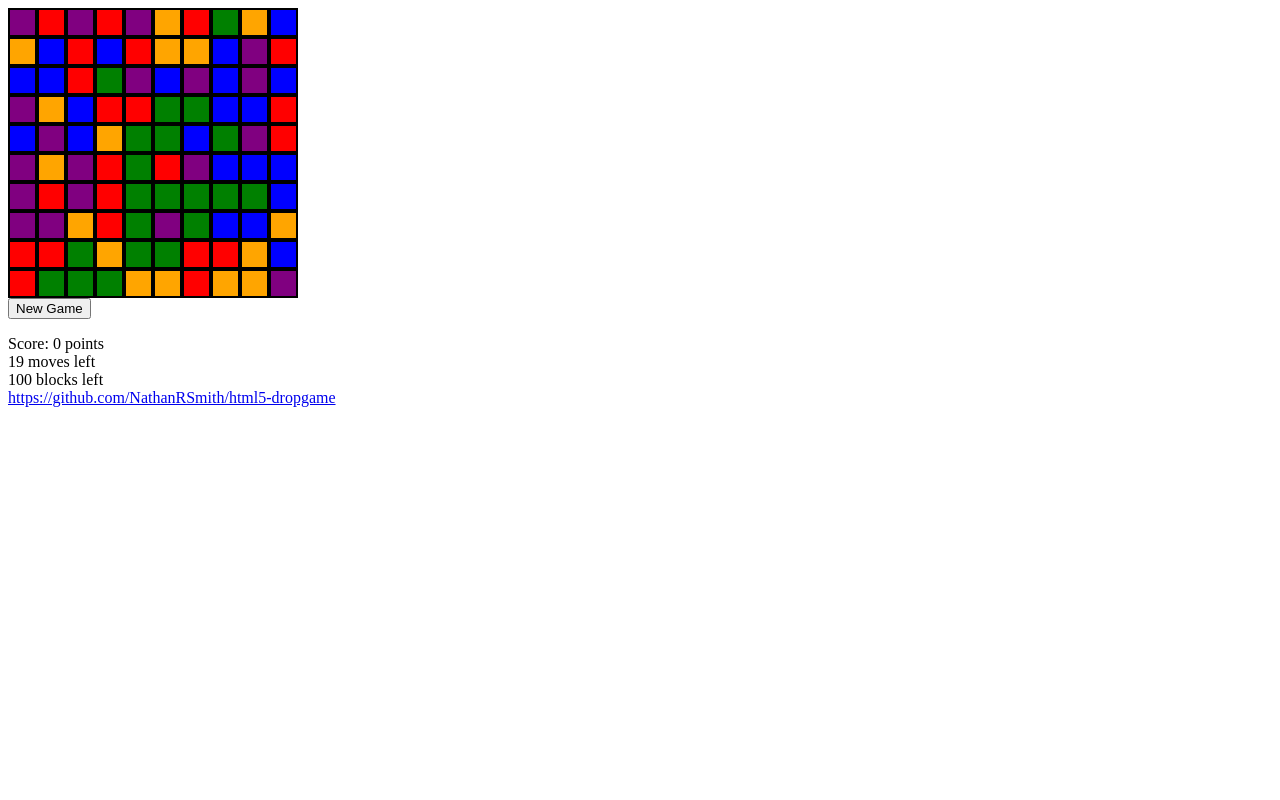
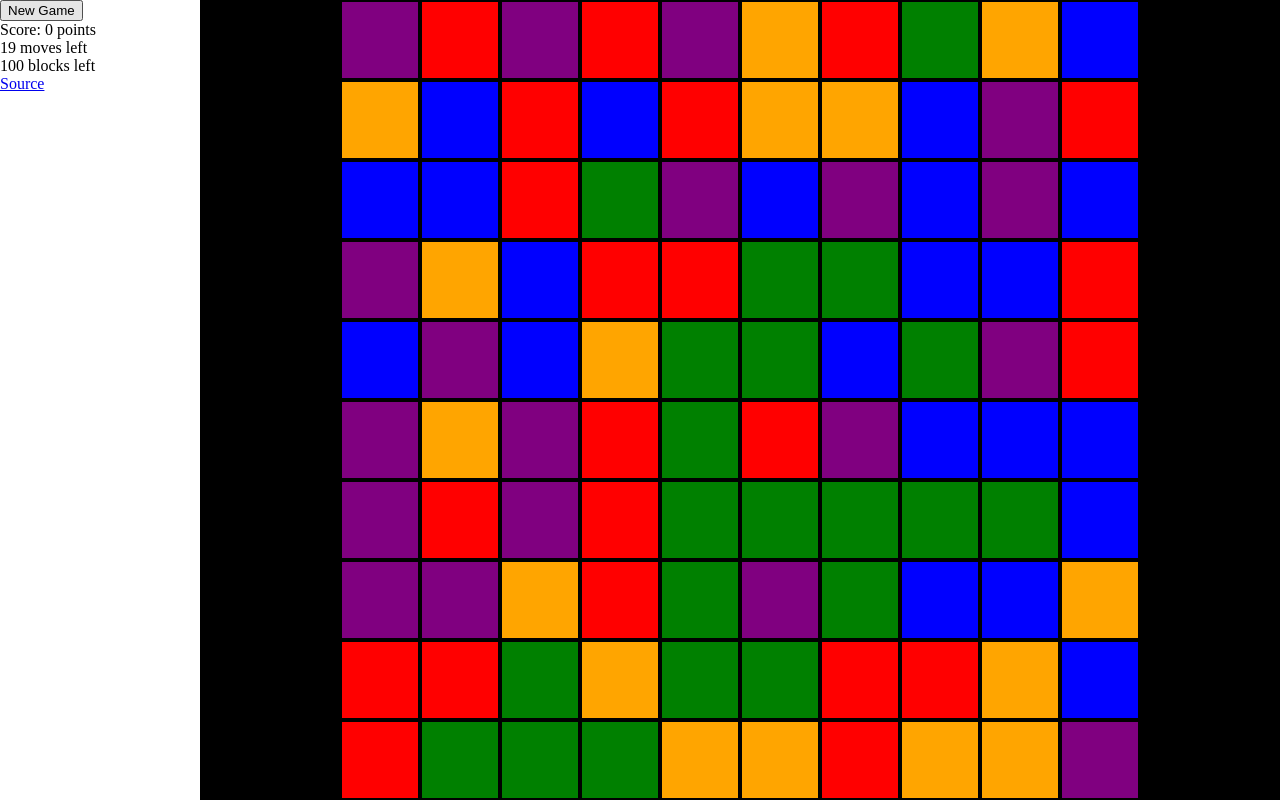
Before and after one commit to NathanRSmith/html5-dropgame, a plain HTML site: page index.html in a window 1280 px wide. Drawn offline with Linux system fonts and the light colour scheme.

Commit message:
changed to full window display

```diff
--- a/index.html
+++ b/index.html
@@ -1,9 +1,39 @@
 <html>
 <head>
     <style type="text/css">
-        #dropgame_canvas {
-            /*border: 1px solid black;*/
+        body {
+            position: relative;
+            margin: 0 0 0 0;
         }
+
+        #left_column {
+            position: absolute;
+            top: 0;
+            left: 0;
+            bottom: 0;
+            width: 200px;
+            overflow-y: auto;
+        }
+        #middle_column {
+            position: absolute;
+            top: 0;
+            bottom: 0;
+            left: 200px;
+            right: 0;
+        }
+        #right_column {
+            position: absolute;
+            top: 0;
+            right: 0;
+            bottom: 0;
+            width: 200px;
+            border-left: 1px solid black;
+        }
+        .relative-container {
+            height: 100%;
+            width: 100%;
+        }
+        #dropgame_canvas {}
     </style>
     <script type="text/javascript" src="js/jquery-2.0.3.min.js"></script>
     <script type="text/javascript" src="js/underscore-min.js"></script>
@@ -13,10 +43,8 @@
     <script type="text/javascript" src="js/models.js"></script>
     <script type="text/javascript" src="js/views.js"></script>
     <script type="text/javascript">
-        var dropGameCanvasView;
         $(document).ready(function() {
-            game = new DropGameCanvasView({el: '#dropgame_canvas'});
-//            moveLogView = new MoveLogView();
+            game = new DropGameFullCanvasView({el: '#dropgame_canvas'});
             movesLeftView = new MovesLeftView();
             newGameBtnView = new NewGameBtnView();
             scoreView = new ScoreView();
@@ -25,15 +53,19 @@
     </script>
 </head>
 <body>
-    <div id="canvas_container">
-        <canvas id="dropgame_canvas"></canvas>
+    <div id="left_column">
+        <button id="new_game" type="button">New Game</button>
+        <div id="score"></div>
+        <div id="moves_left"></div>
+        <div id="blocks_left"></div>
+
+        <a href="https://github.com/NathanRSmith/html5-dropgame">Source</a>
     </div>
-    <button id="new_game" type="button">New Game</button>
-    <ul id="move_log"></ul>
-    <div id="score"></div>
-    <div id="moves_left"></div>
-    <div id="blocks_left"></div>
-
-    <a href="https://github.com/NathanRSmith/html5-dropgame">https://github.com/NathanRSmith/html5-dropgame</a>
+    <div id="middle_column">
+        <div class="relative-container">
+            <canvas id="dropgame_canvas"></canvas>
+        </div>
+    </div>
+    <!--<div id="right_column"></div>-->
 </body>
 </html>
--- a/js/views.js
+++ b/js/views.js
@@ -115,6 +115,8 @@ var BlocksLeftView = Backbone.View.extend({
 
 
 
+
+
 // TODO Add knowledge of canvas padding
 var DropGameCanvasView = Backbone.View.extend({
     _backgroundColor: '#000',
@@ -164,6 +166,7 @@ var DropGameCanvasView = Backbone.View.extend({
         var pos = getMousePos(this.el, e);
         var cellAddr = this.getCellAddressFromXY(pos.x, pos.y);
         console.log(pos, cellAddr);
+        if( cellAddr ) {
             var removed = this.collection.selectCell(cellAddr.row, cellAddr.col);
             this.draw();
 
@@ -172,10 +175,11 @@ var DropGameCanvasView = Backbone.View.extend({
                 x: pos.x, y: pos.y,
                 row: cellAddr.row, col: cellAddr.col,
                 removed: removed,
-            moves: moves,
+                moves: moves
             }));
             if( moves == 0 ) {
                 dispatcher.trigger('gameOver');
+            }
         }
     },
     newGameHandler: function() {
@@ -242,3 +246,68 @@ var DropGameCanvasView = Backbone.View.extend({
         console.log(this._COLOR_MAP.join(', '));
     }
 });
+
+var DropGameFullCanvasView = DropGameCanvasView.extend({
+    el: '#dropgame_canvas',
+    _initializeCanvas: function() {
+        // determine cell size based on canvas size
+        this.$el[0].height = this.$el.parent().height();
+        this.$el[0].width = this.$el.parent().width();
+        var canvasHeight = this.$el.height();
+        var canvasWidth = this.$el.width();
+        var cheight = this._calculateInitialCellHeight(canvasHeight);
+        var cwidth = this._calculateInitialCellWidth(canvasWidth);
+        var csize = Math.min(cheight, cwidth);
+        this._CELL_HEIGHT = csize;
+        this._CELL_WIDTH = csize;
+        var size = this._calculateCanvasSize(); // h, w
+        var padh = Math.round((canvasHeight - size[0]) / 2);
+        var padw = Math.round((canvasWidth - size[1]) / 2);
+
+        // set canvas offsets for where to start looking for click events (BBOX)
+        this.BBOX = {
+            miny: canvasHeight - size[0],
+            maxy: this.$el.height(),
+            minx: padw,
+            maxx: this.$el.height() - padw
+        }
+    },
+    _calculateInitialCellHeight: function(height) {
+        // solve for cell height based on number of cells and padding size
+        // h/rows - 2p
+        return Math.floor( (height / this._rows) - 2*this._CELL_PADDING);
+    },
+    _calculateInitialCellWidth: function(width) {
+        // solve for cell height based on number of cells and padding size
+        // h/rows - 2p
+        return Math.floor( (width / this._cols) - 2*this._CELL_PADDING);
+    },
+    _drawGameMatrix: function() {
+        for(var i=0; i<this._rows; i++) {
+            for(var j=0; j<this._rows; j++) {
+                var y = i*this._calculateCellHeight() + this.BBOX.miny;
+                var x = j*this._calculateCellWidth() + this.BBOX.minx;
+                this._drawCell(y, x, this.collection.at(i, j));
+            }
+        }
+    },
+    getCellAddressFromXY: function(x, y) {
+        if( this._withinBBOX(x, y) ) {
+            return {
+                col: Math.floor((x-this.BBOX.minx) / (this._calculateCellWidth())),
+                row: Math.floor((y-this.BBOX.miny) / (this._calculateCellHeight()))
+            }
+        }
+        return null;
+    },
+    _withinBBOX: function(x, y) {
+        if( x > this.BBOX.minx &&
+            x < this.BBOX.maxx &&
+            y > this.BBOX.miny &&
+            y < this.BBOX.maxy ) {
+
+            return true;
+        }
+        return false;
+    }
+})
```
Also changed, not shown: initial.html (added, +38 -0 lines). Lines whose indentation alone changed are shown as unchanged.
